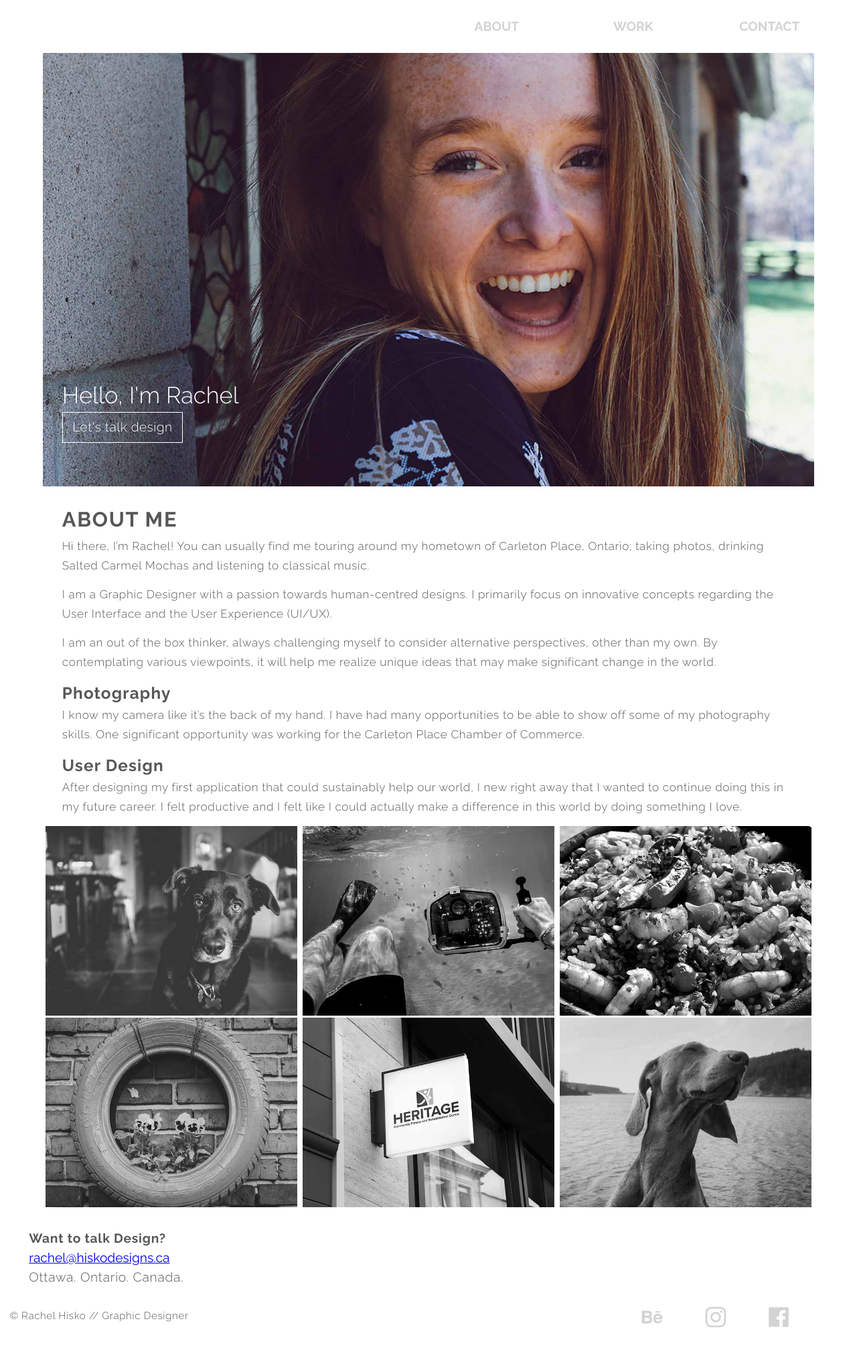
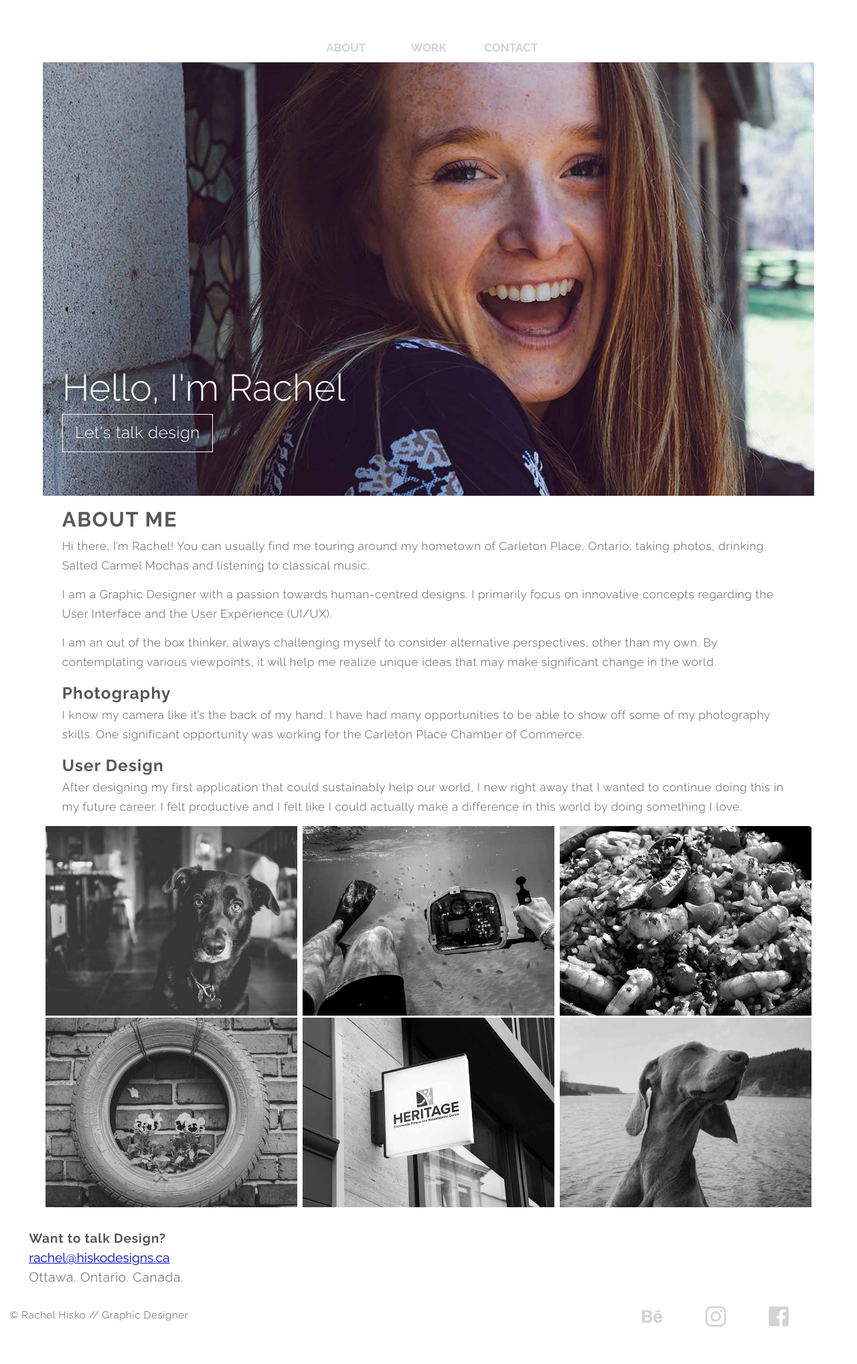
Before and after one commit to rachelhisko/hiskodesigns.ca, a Jekyll site: the page built from index.html, in a window 1280 px wide. Shown: the whole page at 67% size. Built offline with Jekyll 4.4.1, drawn with Linux system fonts in a browser that asks for light colours.

Commit message:
fixing random things

```diff
--- a/_includes/banner.html
+++ b/_includes/banner.html
@@ -2,8 +2,8 @@
   <img class="img-flex" src="{{site.baseurl}}/images/me.jpg" alt="Picture of myself">
   <div class="banner-content">
     <div class="gutter">
-      <h1 class="push-0">Hello, I'm Rachel</h1>
-      <a class="btn btn-ghost talk" href="mailto:rachel@hiskodesigns.ca">Let's talk design</a>
+      <h1 class="push-0 tena">Hello, I'm Rachel</h1>
+      <a class="btn btn-ghost talk giga" href="mailto:rachel@hiskodesigns.ca">Let's talk design</a>
     </div>
   </div>
 </div>
--- a/_layouts/default.html
+++ b/_layouts/default.html
@@ -21,12 +21,12 @@
 
   <div>
 
-    <header role="banner" class="w-1 pad-t-1-2 pad-b-1-2 gutter-1-2 banner">
+    <header role="banner" class="w-1 pad-t-1-4 pad-b-1-4 gutter-1-4 banner wrapper">
 
       <div class="w-1">
         <nav role="navigation" id="nav" class="w-1 stroke">
-          <div class="grid grid-middle">
-            <div class="unit xs-1-2">
+          <div class="grid">
+            <div class="unit xs-1">
               <a class="inline-block" itemprop="url" href="{{site.baseurl}}/index">
                 <i class="logo icon">
                   <svg>
@@ -35,11 +35,11 @@
                 </i>
               </a>
             </div>
-            <div class="unit xs-1-2 m-1-2">
-              <ul class="list-group grid nav">
-                <li class="unit xs-1-3 s-1-3 m-1-3"><a href="/index/#about">About</a></li>
-                <li class="unit xs-1-3 s-1-3 m-1-3"><a href="/index/#portfolio">Work</a></li>
-                <li class="unit xs-1-3 s-1-3 m-1-3"><a href="mailto:rachel@hiskodesigns.ca">Contact</a></li>
+            <div class="unit xs-1">
+              <ul class="list-group grid nav milli">
+                <li class="unit xs-1-3"><a href="/index/#about">About</a></li>
+                <li class="unit xs-1-3"><a href="/index/#portfolio">Work</a></li>
+                <li class="unit xs-1-3"><a href="mailto:rachel@hiskodesigns.ca">Contact</a></li>
               </ul>
             </div>
           </div>
--- a/css/main.css
+++ b/css/main.css
@@ -57,6 +57,11 @@ header {
 nav ul {
   list-style: none;
   text-align: center;
+}
+
+.nav {
+  padding-left: 20rem;
+  padding-right: 20rem;
 }
 
 nav ul li a {
--- a/index.html
+++ b/index.html
@@ -3,13 +3,13 @@ layout: default
 title: Rachel Hisko Designs • Work Display
 ---
 
-<header>
+<section>
   {% include banner.html %}
-</header>
+</section>
 
 <main itemref="data-author" itemscope itemtype="https://schema.org/WebSite" role="main" id="main">
 
-    <div class="about wrapper gutter pad-t" id="about">
+    <div class="about wrapper gutter pad-t-1-2" id="about">
       <section>
         <h2 itemprop="name" class="push-1-8 text-upper">About Me</h2>
         <p itemprop="description" class="main-text push-1-2 milli">Hi there, I’m Rachel! You can usually find me touring around my hometown of Carleton Place, Ontario; taking photos, drinking Salted Carmel Mochas and listening to classical music.</p>
```
